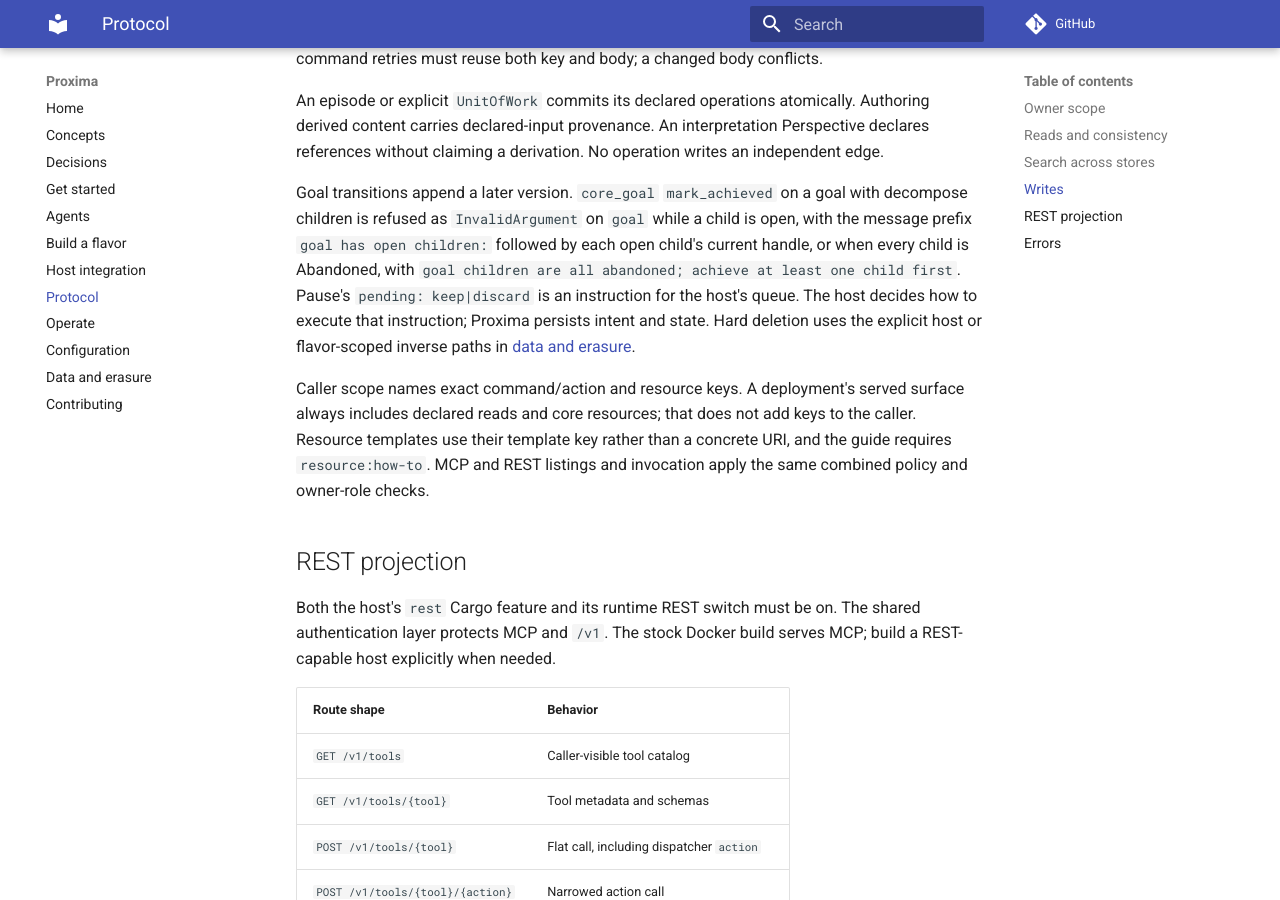
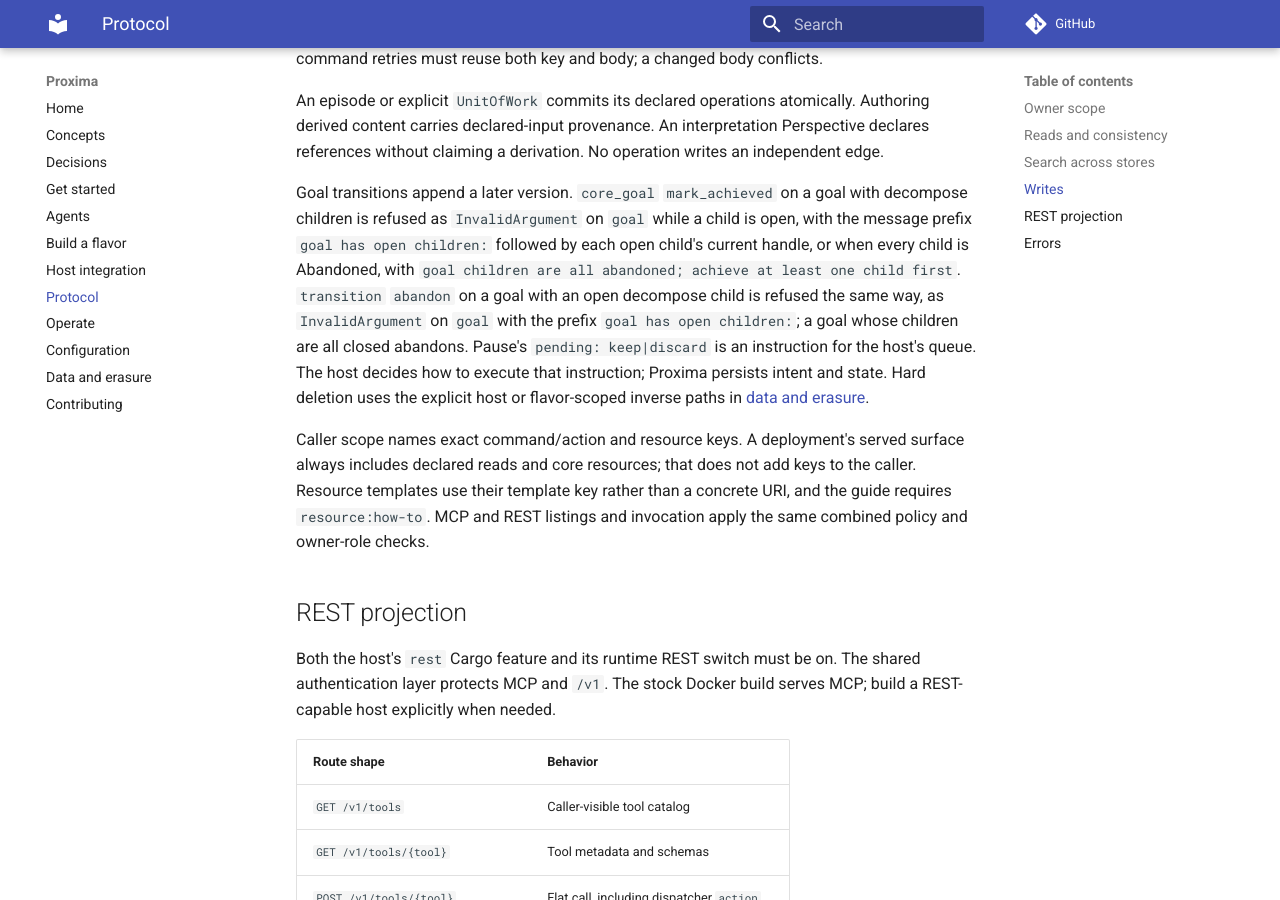
Before and after one commit to Aquilo-Solution-S/Proxima, an MkDocs documentation site: the page built from docs/protocol.md, in a window 1280 px wide and 900 px high, scrolled down 2361 px. Built offline with MkDocs 1.6.1 and Material for MkDocs 9.7.7, drawn with Linux system fonts in a browser that asks for light colours; comment, search, counter and statistics services are not loaded.

Commit message:
docs(core): no open goal under a closed one in the tool, docs and Lean
The core_goal tool says abandon is refused while a child goal is Active
or Paused (the Transition doc, the transition argument), and that an
open goal never sits under a closed one, so a parent is achieved or
abandoned after its children (the tool description, the decompose
children argument). The how-to's "Wire intent" step adds "close children
before their parent"; the core how-to golden moves by that sentence.
docs/concepts.md replaces "abandoning a parent neither cascades nor is
refused" with the rule, its any-depth consequence, and that pause is
always allowed and abandon does not cascade. docs/protocol.md names the
abandon refusal and its prefix; the REST status table is unchanged.

Lean: a step model of the goal forest (one head state, parent and birth
per series). GoalForestInv bundles NoOpenUnderClosed, ParentsExist,
ParentOlder and BornBelowClock. GoalStep has one constructor per write
with only its local precondition (decompose: Active parent; achieve and
abandon: no open child; pause, resume, modify: nothing new), and
goalStep_preserves_inv is proved through one lemma per step, so
reachable_inv holds from the empty forest. closed_ancestor_closes_descendant
shows every goal below a closed goal is closed at any depth, and
goal_tree_acyclic that no goal lies below itself. goal_parent_of_handle
restates GoalParentFixed per handle; the forest's parent function rests
on it. The model and the rows are related in prose, not by a refinement
proof. At row level, GoalNoOpenUnderClosed yields #514's GoalTreeClosed
first conjunct. The achieve step leaves out "at least one Achieved child"
on purpose: #514's row-level GoalTreeClosed covers it. No new axioms.

Refs #514

```diff
--- a/docs/protocol.md
+++ b/docs/protocol.md
@@ -107,10 +107,14 @@ Goal transitions append a later version. `core_goal` `mark_achieved` on a goal
 with decompose children is refused as `InvalidArgument` on `goal` while a
 child is open, with the message prefix `goal has open children: ` followed by
 each open child's current handle, or when every child is Abandoned, with
-`goal children are all abandoned; achieve at least one child first`. Pause's
-`pending: keep|discard` is an instruction for the host's queue. The host decides how to execute that
-instruction; Proxima persists intent and state. Hard deletion uses the explicit
-host or flavor-scoped inverse paths in [data and erasure](data-and-erasure.md).
+`goal children are all abandoned; achieve at least one child first`.
+`transition` `abandon` on a goal with an open decompose child is refused the
+same way, as `InvalidArgument` on `goal` with the prefix
+`goal has open children: `; a goal whose children are all closed abandons.
+Pause's `pending: keep|discard` is an instruction for the host's queue. The
+host decides how to execute that instruction; Proxima persists intent and
+state. Hard deletion uses the explicit host or flavor-scoped inverse paths in
+[data and erasure](data-and-erasure.md).
 
 Caller scope names exact command/action and resource keys. A deployment's
 served surface always includes declared reads and core resources; that does
```
Also changed, not shown: docs/concepts.md (+6 -4 lines), 4 other files.
